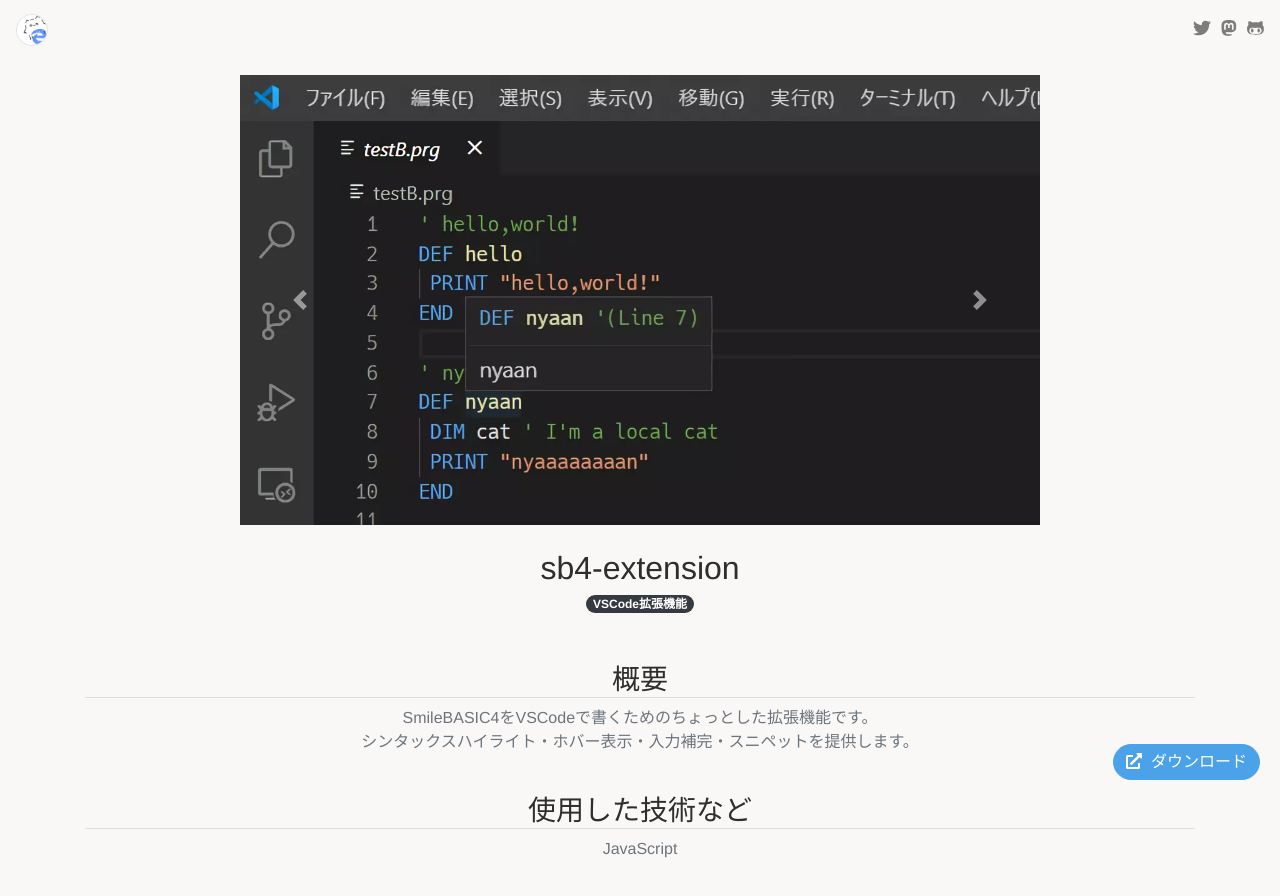
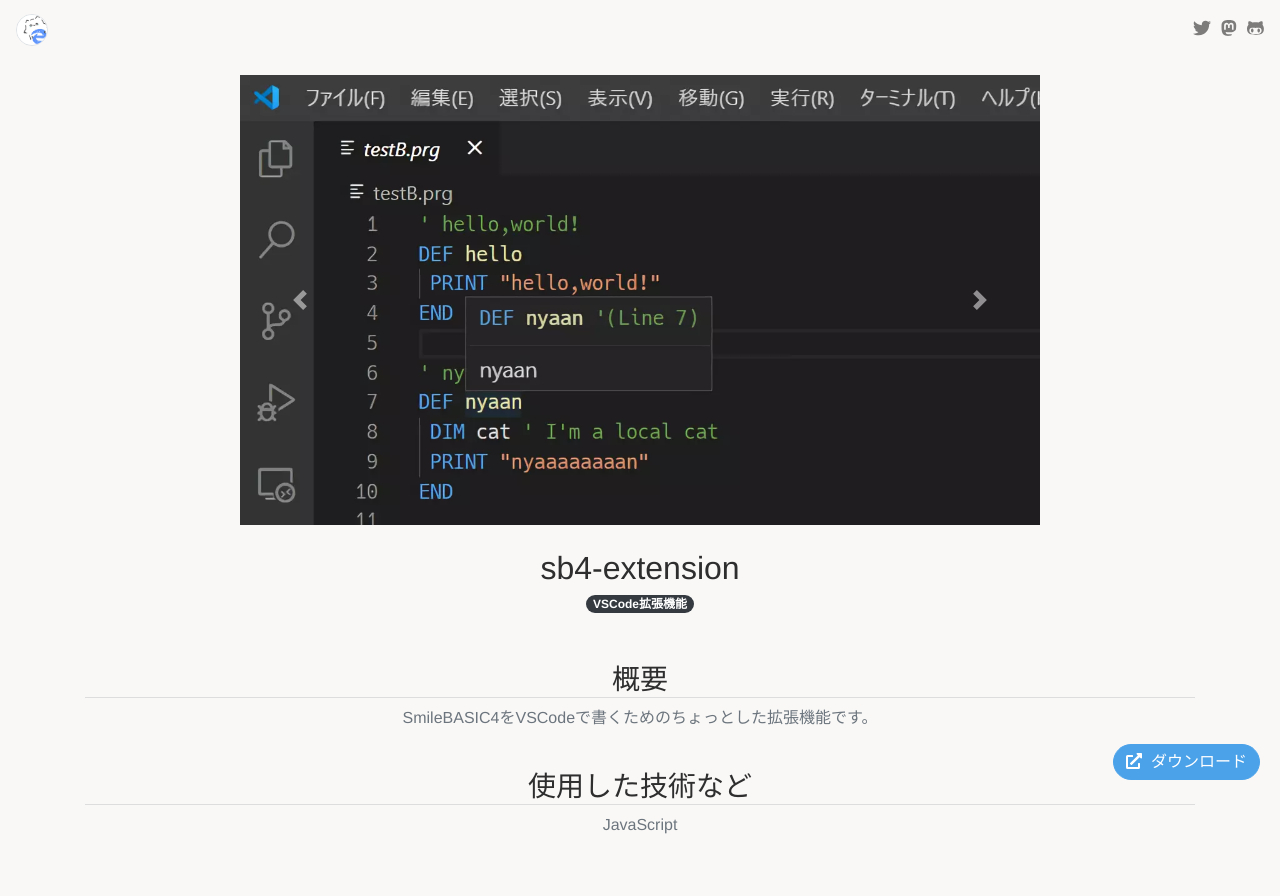
Before and after one commit to arrow2nd/arrow2nd.github.io-gen1, a Vue app: page /#/sb4 in a window 1280 px wide. Shown: the top 896 px of the page. Built offline with nearby package versions, Linux system fonts and the light colour scheme.

Commit message:
change: 概要を変更

```diff
--- a/src/pages/works/game/mj_3ds.vue
+++ b/src/pages/works/game/mj_3ds.vue
@@ -17,7 +17,7 @@
         <h3>概要</h3>
         <p>
           プチコン3号(3DS)・BIG(WiiU)で遊べる4人打ち麻雀ゲームです。
-          <br />かわいい、ゆるいまーじゃんを目指して制作しました。
+          <br />ゆるいまーじゃんを目指して制作しました。
         </p>
       </template>
       <template v-slot:link-text>まとめWiki</template>
--- a/src/pages/works/game/mj_sw.vue
+++ b/src/pages/works/game/mj_sw.vue
@@ -17,7 +17,7 @@
         <h3>概要</h3>
         <p>
           プチコン4(Switch)で遊べる4人打ち麻雀ゲームです。
-          <br />だれでも遊べるやさしい麻雀をコンセプトに制作しました。
+          <br />やさしい麻雀をコンセプトに制作しました。
         </p>
       </template>
       <template v-slot:link-text>まとめWiki</template>
--- a/src/pages/works/other/produce.vue
+++ b/src/pages/works/other/produce.vue
@@ -12,7 +12,7 @@
         <h3>概要</h3>
         <p>
           アイドルマスターシリーズに登場するアイドルのプロフィールを検索できるLINEBotです。
-          <br />名前（一部・ひらがなでも可）以外に、誕生日からの検索にも対応しています。
+          <br />名前以外に、誕生日からの検索にも対応しています。
         </p>
         <h3>使用した技術など</h3>
         <p>node.js, vercel, LINE Messaging API, im@sparql(SPARQL)</p>
--- a/src/pages/works/other/sb4.vue
+++ b/src/pages/works/other/sb4.vue
@@ -11,10 +11,7 @@
       </template>
       <template v-slot:body>
         <h3>概要</h3>
-        <p>
-          SmileBASIC4をVSCodeで書くためのちょっとした拡張機能です。
-          <br />シンタックスハイライト・ホバー表示・入力補完・スニペットを提供します。
-        </p>
+        <p>SmileBASIC4をVSCodeで書くためのちょっとした拡張機能です。</p>
         <h3>使用した技術など</h3>
         <p>JavaScript</p>
       </template>
--- a/src/pages/works/other/tw_nyaan.vue
+++ b/src/pages/works/other/tw_nyaan.vue
@@ -11,8 +11,8 @@
       <template v-slot:body>
         <h3>概要</h3>
         <p>
-            コンソールで動くTwitterクライアントです。
-            <br />手軽に「にゃーん」できるのが特徴です。
+          コンソールで動くTwitterクライアントです。
+          <br />手軽に「にゃーん」できるのが特徴です。
         </p>
         <h3>使用した技術など</h3>
         <p>node.js, Twitter API</p>
```
Also changed, not shown: 6 other files (tests, documents, lock files or other folders).
